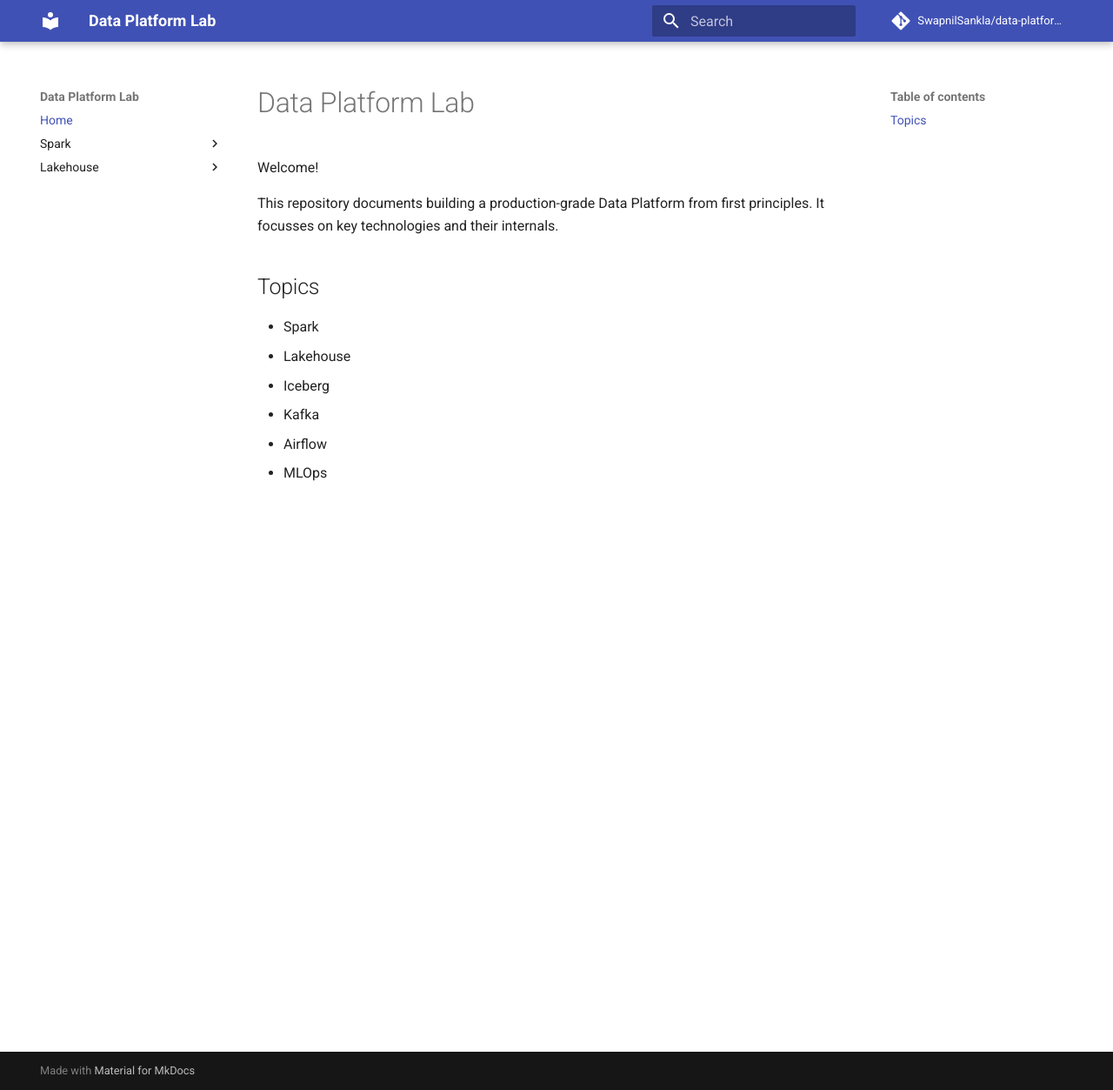
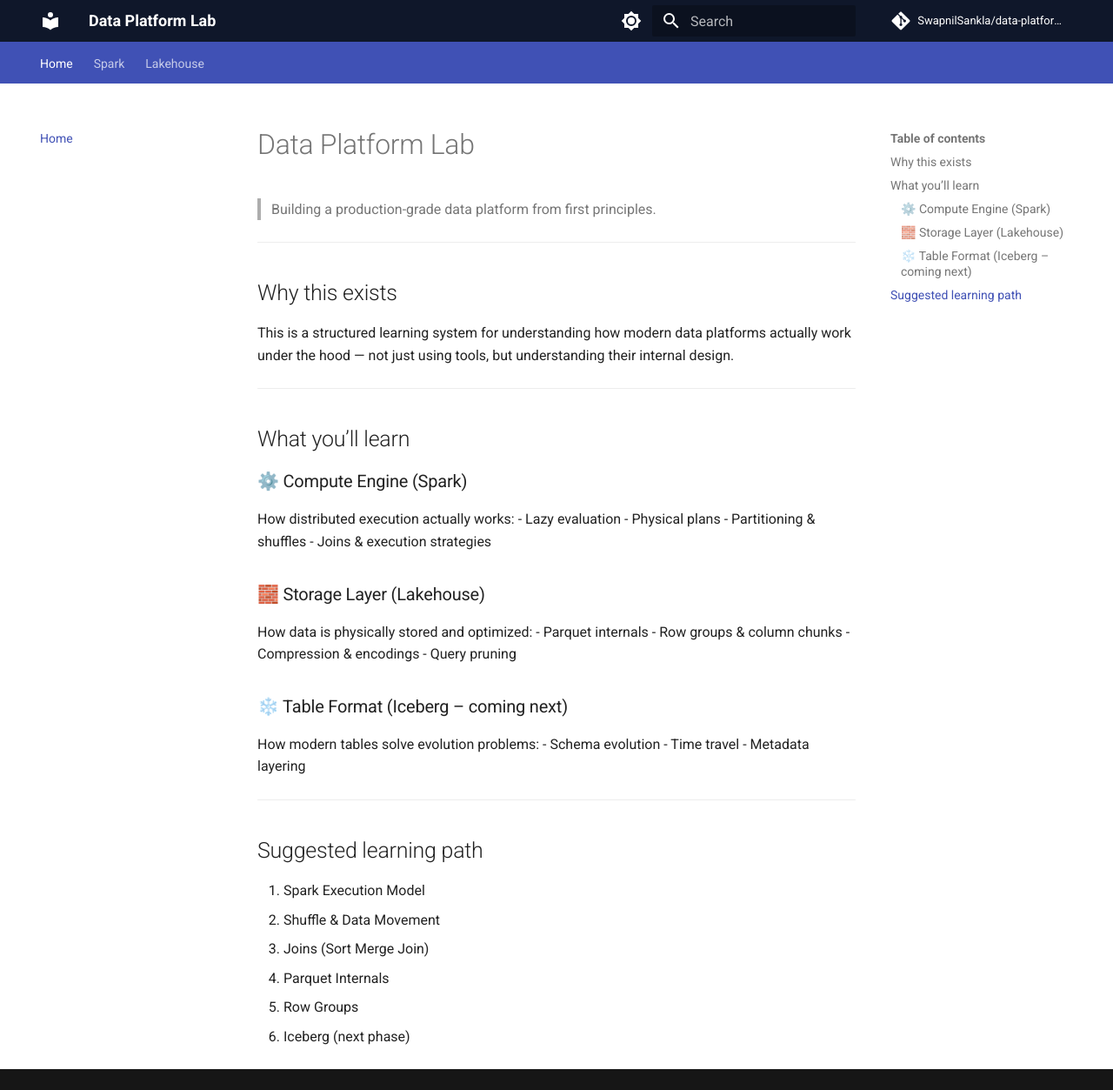
Before and after one commit to SwapnilSankla/data-platform-lab, an MkDocs documentation site: the page built from docs/index.md, in a window 1280 px wide and 1253 px high. Shown: the whole window at 87% size. Built offline with MkDocs 1.6.1 and Material for MkDocs 9.7.7, drawn with Linux system fonts in a browser that asks for light colours; comment, search, counter and statistics services are not loaded.

Commit message:
Improving styling

```diff
--- a/docs/index.md
+++ b/docs/index.md
@@ -1,14 +1,44 @@
 # Data Platform Lab
 
-Welcome!
+> Building a production-grade data platform from first principles.
 
-This repository documents building a production-grade Data Platform from first principles. It focusses on key technologies and their internals.
+---
 
-## Topics
+## Why this exists
 
-- Spark
-- Lakehouse
-- Iceberg
-- Kafka
-- Airflow
-- MLOps
+This is a structured learning system for understanding how modern data platforms actually work under the hood — not just using tools, but understanding their internal design.
+
+---
+
+## What you’ll learn
+
+### ⚙️ Compute Engine (Spark)
+How distributed execution actually works:
+- Lazy evaluation
+- Physical plans
+- Partitioning & shuffles
+- Joins & execution strategies
+
+### 🧱 Storage Layer (Lakehouse)
+How data is physically stored and optimized:
+- Parquet internals
+- Row groups & column chunks
+- Compression & encodings
+- Query pruning
+
+### ❄️ Table Format (Iceberg – coming next)
+How modern tables solve evolution problems:
+- Schema evolution
+- Time travel
+- Metadata layering
+
+---
+
+## Suggested learning path
+
+1. Spark Execution Model
+2. Shuffle & Data Movement
+3. Joins (Sort Merge Join)
+4. Parquet Internals
+5. Row Groups
+6. Iceberg (next phase)
--- /dev/null
+++ b/docs/stylesheets/extra.css
@@ -0,0 +1,3 @@
+.md-header {
+  background-color: #0f172a;
+}
--- a/mkdocs.yml
+++ b/mkdocs.yml
@@ -6,6 +6,24 @@ repo_name: SwapnilSankla/data-platform-lab
 
 theme:
   name: material
+  features:
+    - navigation.tabs
+    - navigation.sections
+    - navigation.expand
+    - navigation.path
+    - content.code.copy
+    - content.code.annotate
+    - search.suggest
+    - search.highlight
+  palette:
+    - scheme: default
+      toggle:
+        icon: material/brightness-7
+        name: Switch to dark mode
+    - scheme: slate
+      toggle:
+        icon: material/brightness-4
+        name: Switch to light mode
 
 nav:
   - Home: index.md
@@ -43,3 +61,9 @@ markdown_extensions:
   - tables
   - toc:
       permalink: true
+
+extra:
+  generator: false
+
+extra_css:
+  - stylesheets/extra.css
```
